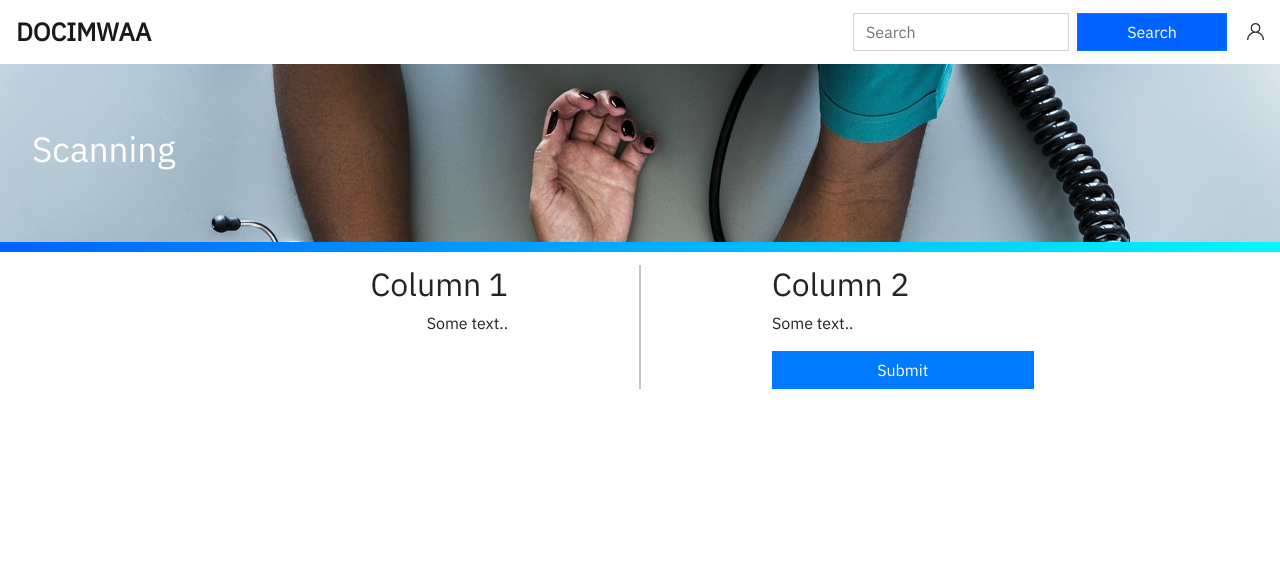
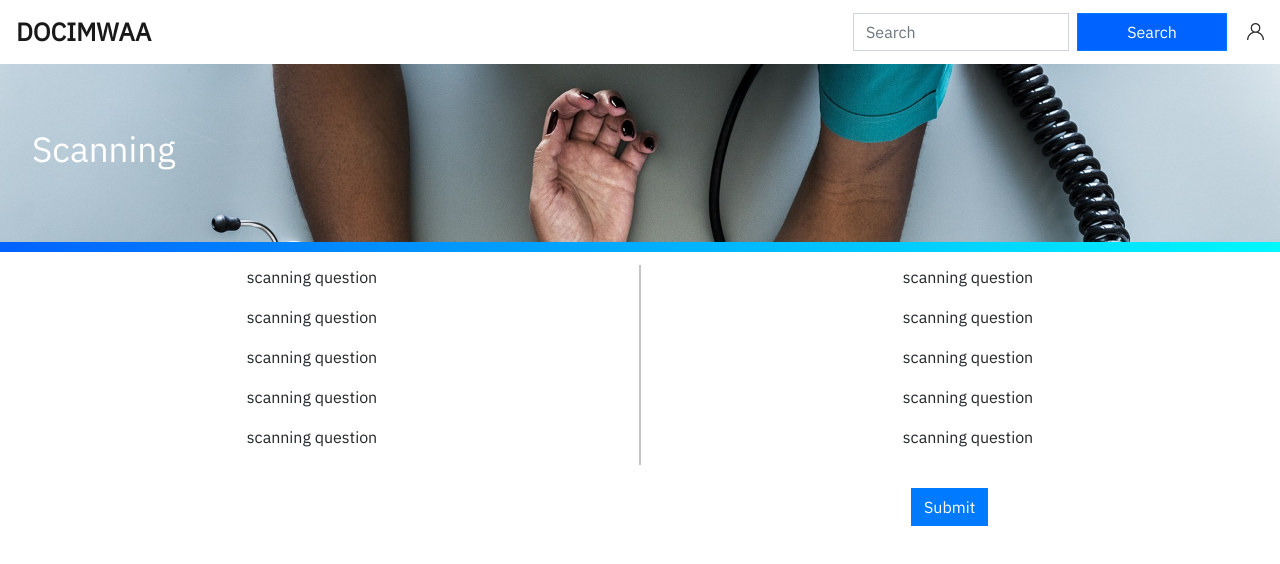
Before and after one commit to patcharapon1999/docimwaa-project, a React (Create React App) app: page /scanning in a window 1280 px wide. Shown: the top 564 px of the page. Built offline with nearby package versions, Linux system fonts and the light colour scheme.

Commit message:
signUp code

```diff
--- a/src/components/Scanning.js
+++ b/src/components/Scanning.js
@@ -1,5 +1,5 @@
 import React, { Component } from "react";
-import { Button, Jumbotron, Container, Collapse } from "react-bootstrap";
+import { Button, Jumbotron, Container, Collapse, Col } from "react-bootstrap";
 import "../styles/Scanning.css";
 import { Link } from "react-router-dom";
 
@@ -13,22 +13,31 @@ export default class Scanning extends Component {
           </div>
         </Jumbotron>
         <div id="grad-line"></div>
-
           <div class="row">
             <div class="columnL">
-            <h2>Column 1</h2>
-            <p>Some text..</p>
+              <p className="qsl">scanning question</p>
+              <p className="qsl">scanning question</p>
+              <p className="qsl">scanning question</p>
+              <p className="qsl">scanning question</p>
+              <p className="qsl">scanning question</p>
             </div>
             <div class="columnR">
-            <h2>Column 2</h2>
-            <p>Some text..</p>
+              <p className="qsr">scanning question</p>
+              <p className="qsr">scanning question</p>
+              <p className="qsr">scanning question</p>
+              <p className="qsr">scanning question</p>
+              <p className="qsr">scanning question</p>
+            </div>
+           </div>
+        <Col xs={12} sm={3} className="btn-div">
+            <div>
               <Link to="/optional">
-              <Button className="login-btn" type="submit">
+                <Button className="submit-btn" type="submit">
                   Submit
                 </Button>
               </Link>
             </div>
-        </div>
+        </Col>
 
       </div>
     );
--- a/src/components/SignUp.js
+++ b/src/components/SignUp.js
@@ -1,11 +1,47 @@
-import React, { Component } from 'react'
+import React, { Component } from "react";
+import { Form, Button } from "react-bootstrap";
 
 export default class SignUp extends Component {
   render() {
     return (
       <div>
-        hello
+        <Form>
+          <Form.Row>
+            <Form.Group>
+              <Form.Label>First name</Form.Label>
+              <Form.Control placeholder="First name" />
+            </Form.Group>
+
+            <Form.Group>
+              <Form.Label>Last name</Form.Label>
+              <Form.Control placeholder="Last name" />
+            </Form.Group>
+          </Form.Row>
+
+          <Form.Group controlId="formGroupEmail">
+            <Form.Label>Email address</Form.Label>
+            <Form.Control type="email" placeholder="Enter email" />
+          </Form.Group>
+
+          <Form.Group controlId="formGroupPassword">
+            <Form.Label>Password</Form.Label>
+            <Form.Control type="password" placeholder="Password" />
+          </Form.Group>
+
+          <Form.Group controlId="formGroupPassword">
+            <Form.Label>Confirm password</Form.Label>
+            <Form.Control type="password" placeholder="Confirm password" />
+          </Form.Group>
+
+          <Form.Group id="formGridCheckbox">
+            <Form.Check type="checkbox" label="Check me out" />
+          </Form.Group>
+
+          <Button variant="primary" type="submit">
+            Submit
+          </Button>
+        </Form>
       </div>
-    )
+    );
   }
 }
--- a/src/styles/Scanning.css
+++ b/src/styles/Scanning.css
@@ -16,17 +16,15 @@
 .columnL {
   float: left;
   width: 50%;
-  text-align: right;
+  text-align: center;
   margin-top: 1%;
-  padding-right: 10%;
   border-right: 1px solid rgb(196, 196, 196);
 }
 .columnR {
   float: left;
   width: 50%;
-  text-align: left;
+  text-align: center;
   margin-top: 1%;
-  padding-left: 10%;
   border-left: 1px solid rgb(196, 196, 196);
 
 }
@@ -36,3 +34,10 @@
   display: table;
   clear: both;
 }
+.btn-div {
+  margin-left: 70%;
+}
+.submit-btn {
+  margin-top: 8%;
+  border-radius: 0;
+}
```
Lines whose indentation alone changed are shown as unchanged.
